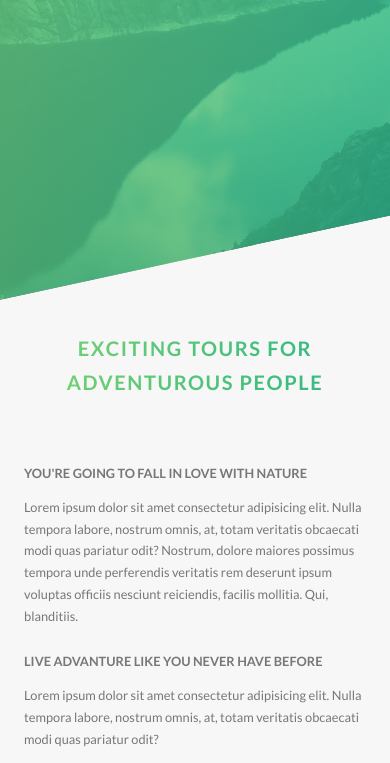
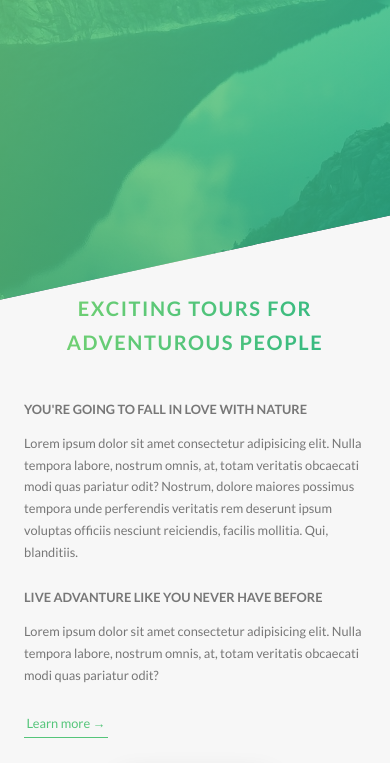
Before and after one commit to rahmat058/Advanced-CSS-Course-Project, a website: page Natours/index.html in a window 390 px wide. Shown: the part 502-1265 px from the top of the page. Drawn offline with Linux system fonts and the light colour scheme.

Commit message:
Pages Layout and Section stories is done for media query

```diff
--- a/Natours/sass/base/_utilities.scss
+++ b/Natours/sass/base/_utilities.scss
@@ -8,10 +8,18 @@
 
 .u-margin-bottom-medium {
   margin-bottom: 4rem !important;
+
+  @include respond(tab-port) {
+    margin-bottom: 3rem !important;
+  }
 }
 
 .u-margin-bottom-big {
   margin-bottom: 8rem !important;
+
+  @include respond(tab-port) {
+    margin-bottom: 5rem !important;
+  }
 }
 
 .u-margin-top-big {
--- a/Natours/sass/components/_composition.scss
+++ b/Natours/sass/components/_composition.scss
@@ -10,19 +10,43 @@
     transition: all .2s;
     outline-offset : 2rem;
 
+    @include respond(tab-port) {
+      float: left;
+      position: relative;
+      width: 33.333333333%;
+      box-shadow: 0 1.5rem 3rem rgba($color-black, .2);
+    }
+
     &--p1 {
       left: 0;
       top: -2rem;
+
+      @include respond(tab-port) {
+        top: 0;
+        transform: scale(1.2);
+      }
     }
 
     &--p2 {
       right: 0;
       top: 2rem;
+
+      @include respond(tab-port) {
+        top: -1rem;
+        transform: scale(1.3);
+        z-index: 100;
+      }
     }
 
     &--p3 {
       left: 20%;
       top: 10rem;
+
+      @include respond(tab-port) {
+        top: 1rem;
+        left: 0;
+        transform: scale(1.1);
+      }
     }
 
     &:hover {
--- a/Natours/sass/components/_feature-box.scss
+++ b/Natours/sass/components/_feature-box.scss
@@ -7,6 +7,10 @@
   box-shadow: 0 1.5rem 4rem $default-box-shadow;
   transition: transform .2s;
 
+  @include respond(tab-port) {
+    padding: 2rem;
+  }
+
   &__icon {
     font-size: 6.5rem;
     margin-bottom: .5rem;
@@ -14,6 +18,10 @@
     background-image: linear-gradient(to right, $color-primary-light, $color-primary-dark);
     -webkit-background-clip: text;
     color: transparent;
+
+    @include respond(tab-port) {
+      margin-bottom: 0;
+    }
   }
 
   &:hover {
--- a/Natours/sass/layout/_footer.scss
+++ b/Natours/sass/layout/_footer.scss
@@ -11,6 +11,10 @@
   &__logo-box {
     text-align: center;
     margin-bottom: 8rem;
+
+    @include respond(tab-port) {
+      margin-bottom: 6rem;
+    }
   }
 
   &__logo {
@@ -68,7 +72,7 @@
 
     @include respond(tab-port) {
       width: 100%;
-      floar: none;
+      float: none;
     }
   }
 }
--- a/Natours/sass/pages/_home.scss
+++ b/Natours/sass/pages/_home.scss
@@ -2,6 +2,10 @@
   background-color: $color-grey-light-1;
   padding: 25rem 0;
   margin-top: -20vh;
+
+  @include respond(tab-port) {
+    padding: 20rem 0;
+  }
 }
 
 .section-features {
@@ -20,17 +24,29 @@
   & > * {
     transform: skewY(5deg);
   }
+
+  @include respond(tab-port) {
+    padding: 10rem 0;
+  }
 }
 
 .section-tours {
   background-color: $color-grey-light-1;
   padding: 25rem 0 15rem 0;
   margin-top: -10rem;
+
+  @include respond(tab-port) {
+    padding: 20rem 0 10rem 0;
+  }
 }
 
 .section-stories {
   position: relative;
   padding: 15rem 0;
+
+  @include respond(tab-port) {
+    padding: 10rem 0;
+  }
 }
 
 .section-book {
@@ -40,6 +56,10 @@
     $color-primary-light,
     $color-primary-dark
   );
+
+  @include respond(tab-port) {
+    padding: 10rem 0;
+  }
 }
 
 .book {
```
Also changed, not shown: Natours/css/style.css.
